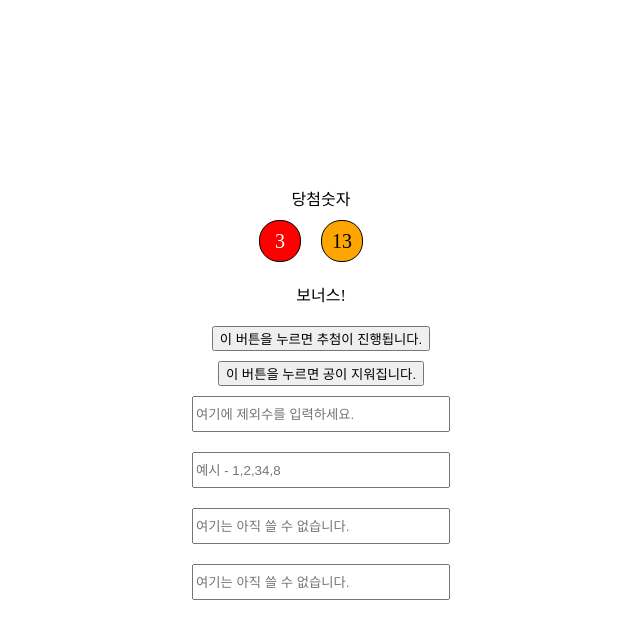
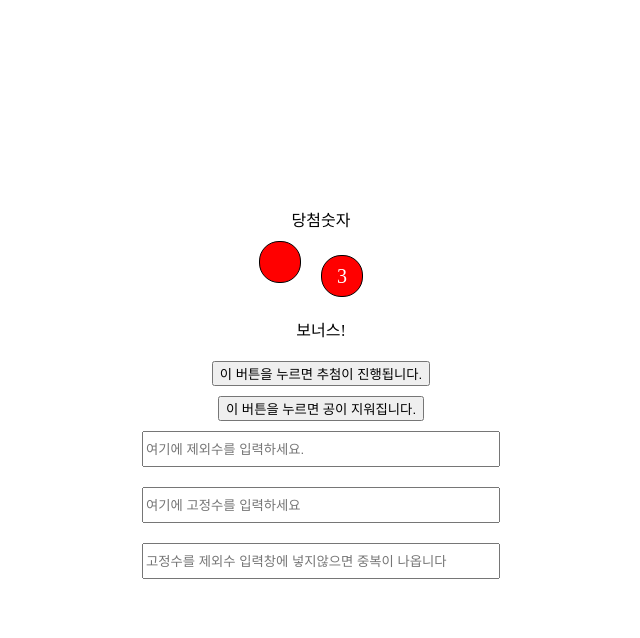
Before and after one commit to DragooCho/practice-js, a plain HTML site: page lotto-js-work/index.html in a window 1280 px wide. Both pictures are taken after a click on the button "이 버튼을 누르면 추첨이 진행됩니다.". Shown: the whole page, without its empty margins (327-967 px from the left). Drawn offline with Linux system fonts and the light colour scheme.

Commit message:
add study

```diff
--- a/lotto-js-work/index.html
+++ b/lotto-js-work/index.html
@@ -22,16 +22,15 @@
       type="text"
       placeholder="여기에 제외수를 입력하세요."
     />
-    <input id="inputExcluded2" type="text" placeholder="예시 - 1,2,34,8 " />
+    <input
+      id="inputIncluded"
+      type="text"
+      placeholder="여기에 고정수를 입력하세요"
+    />
     <input
       id="inputExcluded3"
       type="text"
-      placeholder="여기는 아직 쓸 수 없습니다."
-    />
-    <input
-      id="inputExcluded4"
-      type="text"
-      placeholder="여기는 아직 쓸 수 없습니다."
+      placeholder="고정수를 제외수 입력창에 넣지않으면 중복이 나옵니다 "
     />
     <div id="restartMessage"></div>
     <script src="index.js"></script>
--- a/lotto-js-work/index.js
+++ b/lotto-js-work/index.js
@@ -1,16 +1,13 @@
 const startButton = document.querySelector(".startButton");
+const clearButton = document.querySelector(".clearButton");
 
 function handerButton() {
-  const excluded = document.querySelector("#inputExcluded");
-  console.log(excluded.value);
-
-  //
   const candidate = Array(45)
     .fill()
     .map((Airball, i) => i + 1);
   //매서드 체이닝
 
-  x = document.querySelector("#inputExcluded").value;
+  const x = document.querySelector("#inputExcluded").value;
   Arr = x.split(",");
   for (i = 0; i < Arr.length; i++) Arr[i] = Arr[i] - 0;
   for (i = 0; i < Arr.length; i++) {
@@ -19,7 +16,7 @@ function handerButton() {
     }
   }
 
-  console.log(candidate);
+  // console.log(candidate);
 
   const shuffle = [];
   while (candidate.length > 0) {
@@ -29,8 +26,13 @@ function handerButton() {
     shuffle.push(value);
   }
 
-  console.log(shuffle);
   //
+  const inc = document.querySelector("#inputIncluded").value;
+  incArr = inc.split(",");
+
+  for (z = 0; z < incArr.length; z++) {
+    if (shuffle.splice(z, 1, incArr[z]));
+  }
   const winBalls = shuffle.slice(0, 6).sort((p, c) => p - c);
   // sort()는 단순 숫자 순서가 아닌 사전순(07이 아닌 7을 나중으로 볼수가 있다).
   const bonus = shuffle[6];
@@ -93,7 +95,10 @@ function handerButton() {
   }, 7500);
 }
 
-const sclearButton = document.querySelector("clearButton");
+// CLEARButton(() => {
+//   null = bonusMessage1.textContent;
+//   null = bonusMessage2.textContent;
+// }
 
 function init() {
   startButton.addEventListener("click", handerButton);
--- a/lotto-js-work/styles.css
+++ b/lotto-js-work/styles.css
@@ -43,11 +43,14 @@ body {
   margin: 10px;
 }
 
+.clearButton {
+}
+
 #inputExcluded,
-#inputExcluded2,
+#inputIncluded,
 #inputExcluded3,
 #inputExcluded4 {
   margin: 10px;
-  width: 250px;
+  width: 350px;
   height: 30px;
 }
```
